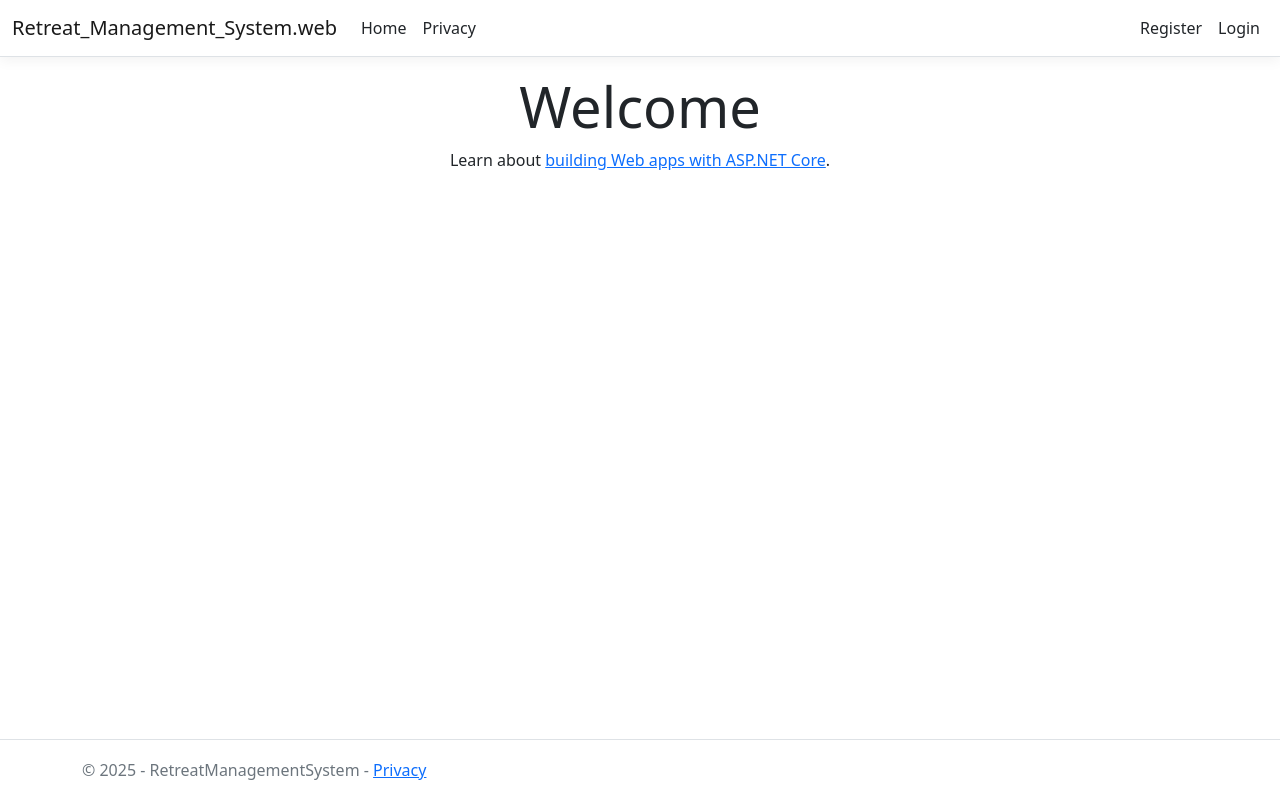
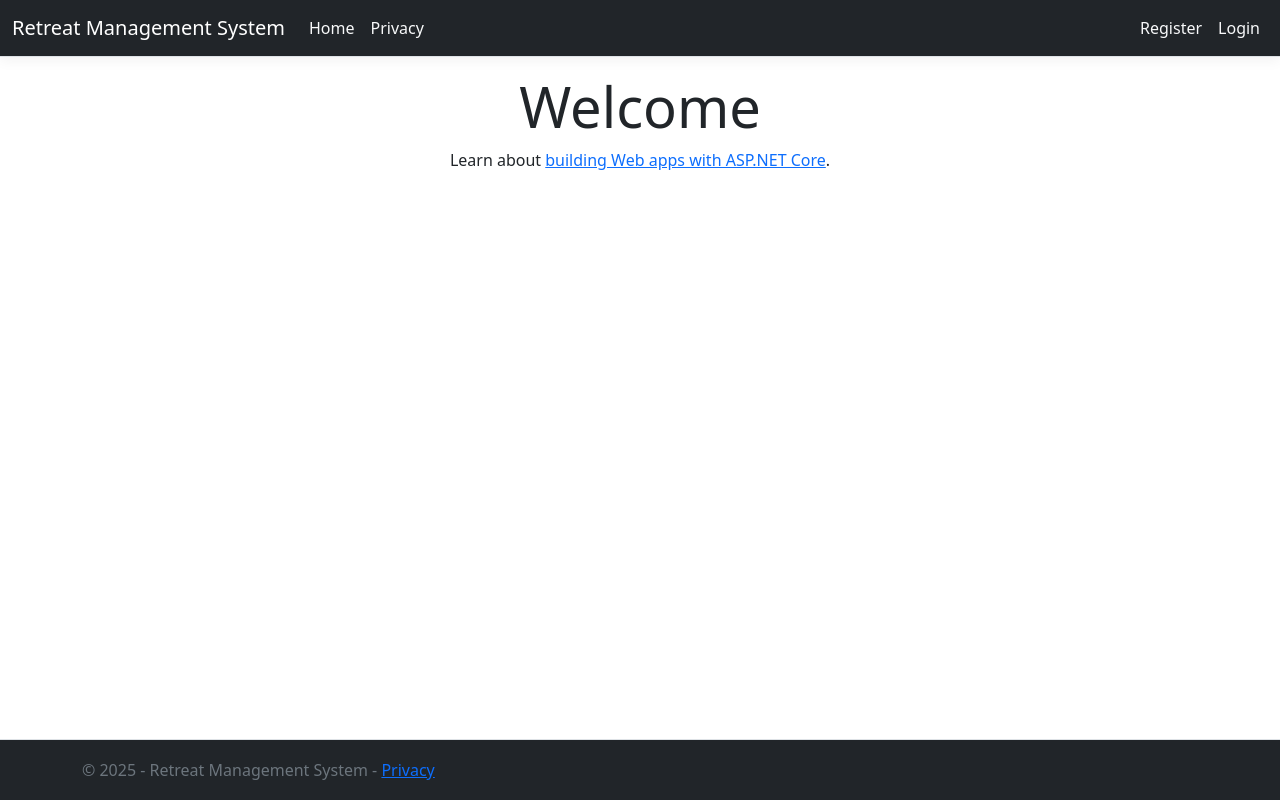
Before and after one commit to Rickytrouper/Retreat_Management_System.web, an ASP.NET Core app: page / in a window 1280 px wide. Run offline with ASP.NET Core 8, Linux system fonts and the light colour scheme; style sheets or scripts are compiled from the project's sources; some libraries are stand-ins or nearby versions.

Commit message:
add dark nav bar

```diff
--- a/Views/Shared/_Layout.cshtml
+++ b/Views/Shared/_Layout.cshtml
@@ -3,16 +3,16 @@
 <head>
     <meta charset="utf-8" />
     <meta name="viewport" content="width=device-width, initial-scale=1.0" />
-    <title>@ViewData["Title"] - RetreatManagementSystem</title>
+    <title>@ViewData["Title"] - Retreat Management System</title>
     <link rel="stylesheet" href="~/lib/bootstrap/dist/css/bootstrap.min.css" />
     <link rel="stylesheet" href="~/css/site.css" asp-append-version="true" />
     <link rel="stylesheet" href="~/Retreat_Management_System.web.styles.css" asp-append-version="true" />
 </head>
 <body>
     <header>
-        <nav class="navbar navbar-expand-sm navbar-toggleable-sm navbar-light bg-white border-bottom box-shadow mb-3">
+        <nav class="navbar navbar-expand-sm navbar-toggleable-sm navbar-dark bg-dark border-bottom box-shadow mb-3">
             <div class="container-fluid">
-                <a class="navbar-brand" asp-area="" asp-controller="Home" asp-action="Index">Retreat_Management_System.web</a>
+                <a class="navbar-brand" asp-area="" asp-controller="Home" asp-action="Index">Retreat Management System</a>
                 <button class="navbar-toggler" type="button" data-bs-toggle="collapse" data-bs-target=".navbar-collapse" aria-controls="navbarSupportedContent"
                         aria-expanded="false" aria-label="Toggle navigation">
                     <span class="navbar-toggler-icon"></span>
@@ -20,10 +20,10 @@
                 <div class="navbar-collapse collapse d-sm-inline-flex justify-content-between">
                     <ul class="navbar-nav flex-grow-1">
                         <li class="nav-item">
-                            <a class="nav-link text-dark" asp-area="" asp-controller="Home" asp-action="Index">Home</a>
+                            <a class="nav-link text-light" asp-area="" asp-controller="Home" asp-action="Index">Home</a>
                         </li>
                         <li class="nav-item">
-                            <a class="nav-link text-dark" asp-area="" asp-controller="Home" asp-action="Privacy">Privacy</a>
+                            <a class="nav-link text-light" asp-area="" asp-controller="Home" asp-action="Privacy">Privacy</a>
                         </li>
                     </ul>
                     <partial name="_LoginPartial" />
@@ -37,9 +37,9 @@
         </main>
     </div>
 
-    <footer class="border-top footer text-muted">
+    <footer class="border-top footer text-muted bg-dark">
         <div class="container">
-            &copy; 2025 - RetreatManagementSystem - <a asp-area="" asp-controller="Home" asp-action="Privacy">Privacy</a>
+            &copy; 2025 - Retreat Management System - <a asp-area="" asp-controller="Home" asp-action="Privacy">Privacy</a>
         </div>
     </footer>
     <script src="~/lib/jquery/dist/jquery.min.js"></script>
--- a/Views/Shared/_LoginPartial.cshtml
+++ b/Views/Shared/_LoginPartial.cshtml
@@ -6,7 +6,7 @@
 @if (SignInManager.IsSignedIn(User))
 {
     <li class="nav-item">
-        <a  class="nav-link text-dark" asp-area="Identity" asp-page="/Account/Manage/Index" title="Manage">Hello @User.Identity?.Name!</a>
+        <a  class="nav-link text-light" asp-area="Identity" asp-page="/Account/Manage/Index" title="Manage">Hello @User.Identity?.Name!</a>
     </li>
     <li class="nav-item">
         <form  class="form-inline" asp-area="Identity" asp-page="/Account/Logout" asp-route-returnUrl="@Url.Action("Index", "Home", new { area = "" })">
@@ -17,10 +17,10 @@
 else
 {
     <li class="nav-item">
-        <a class="nav-link text-dark" asp-area="Identity" asp-page="/Account/Register">Register</a>
+        <a class="nav-link text-light" asp-area="Identity" asp-page="/Account/Register">Register</a>
     </li>
     <li class="nav-item">
-        <a class="nav-link text-dark" asp-area="Identity" asp-page="/Account/Login">Login</a>
+        <a class="nav-link text-light" asp-area="Identity" asp-page="/Account/Login">Login</a>
     </li>
 }
 </ul>
```
